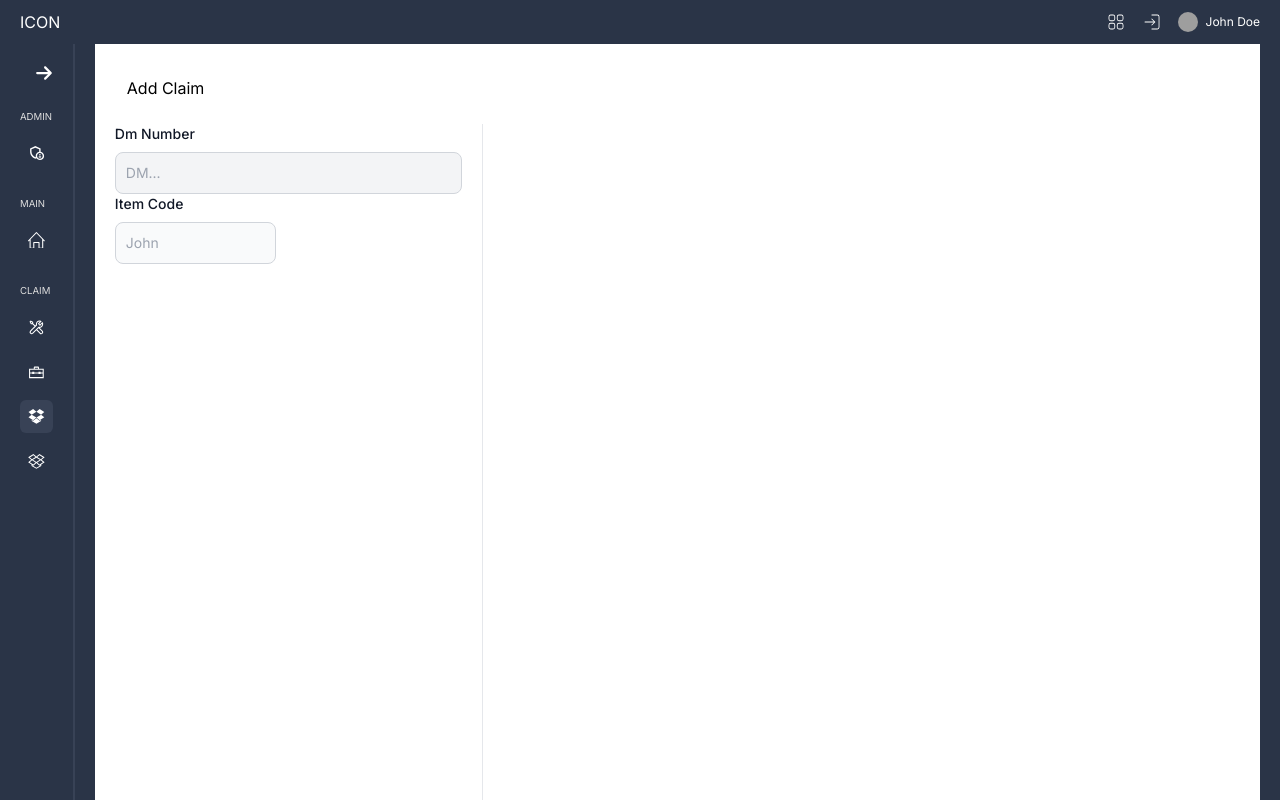
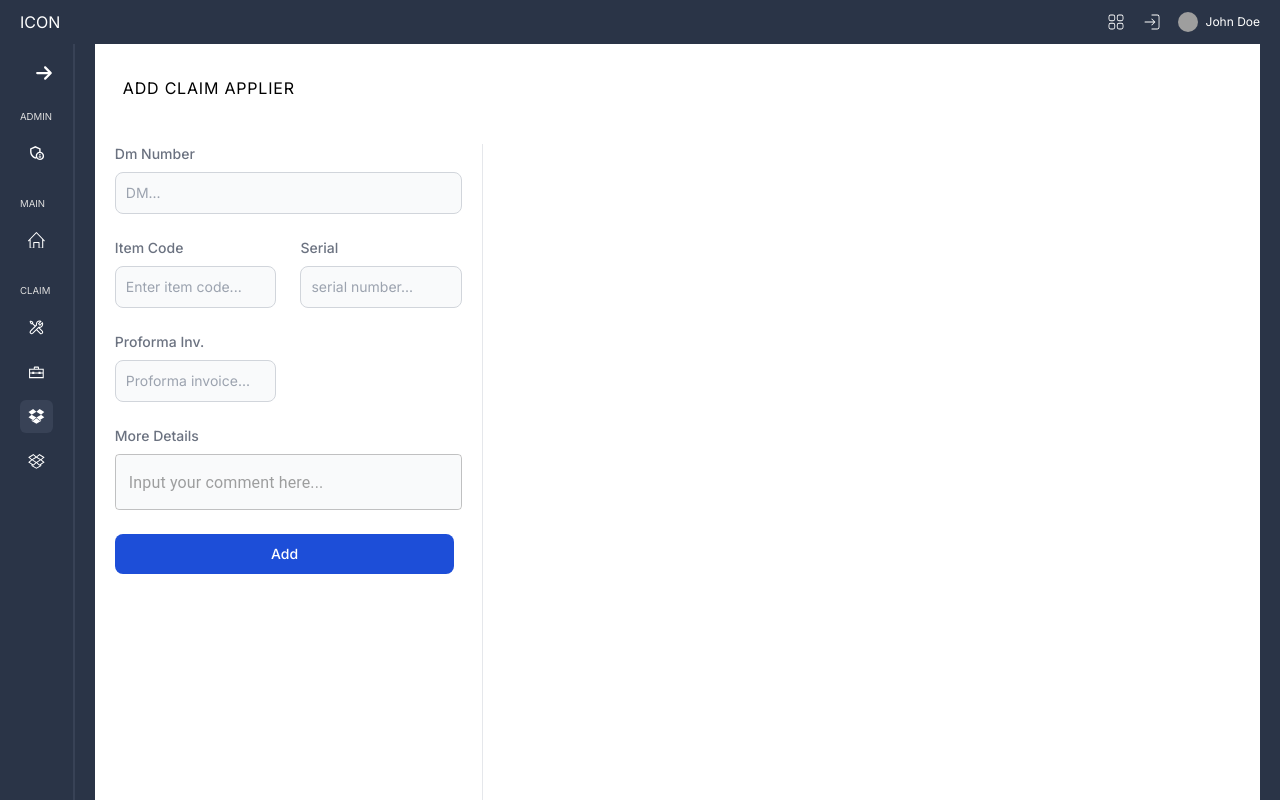
Before and after one commit to Nasaee/cliam-tracking, a React (Vite) app in the folder client/: page /add-appliers in a window 1280 px wide. Shown: the top 800 px of the page. Built offline with nearby package versions, Linux system fonts and the light colour scheme; grey boxes are pictures that could not be loaded.

Commit message:
client create form input add applier item

```diff
--- a/client/package.json
+++ b/client/package.json
@@ -33,6 +33,7 @@
   "devDependencies": {
     "@types/react": "^18.2.55",
     "@types/react-dom": "^18.2.19",
+    "@types/react-redux": "^7.1.33",
     "@typescript-eslint/eslint-plugin": "^6.21.0",
     "@typescript-eslint/parser": "^6.21.0",
     "@vitejs/plugin-react": "^4.2.1",
--- a/client/src/index.css
+++ b/client/src/index.css
@@ -9,9 +9,7 @@
 
 button {
   font-family: inherit;
-  border: transparent;
   border-radius: 8px;
-  outline: none;
 }
 
 a {
--- a/client/src/pages/AddClaimApplier.tsx
+++ b/client/src/pages/AddClaimApplier.tsx
@@ -1,73 +1,182 @@
-import { useState } from 'react';
-import Input from '../commponents/Input';
-import { useSelector } from 'react-redux';
+import { useForm } from 'react-hook-form';
+import { useSelector, useDispatch } from 'react-redux';
 import { RootState } from '../store/rootReducer';
+import { TextField } from '@mui/material';
+
+export type AddItemData = {
+  dmNumber: '';
+  itemCode:
+    | ''
+    | '544965'
+    | '544965A'
+    | '544965AF'
+    | '544965D'
+    | '544990'
+    | '544990A'
+    | '544990AF'
+    | '544990D'
+    | '544995'
+    | '544995A'
+    | '544995AF'
+    | '544995D';
+  serialNumber: '';
+  proformaInv: '';
+  additionInfo: '';
+};
 
 const AddClaimApplier = () => {
-  const defaultItemState = {
-    dmNumber: '',
+  const {
+    register,
+    handleSubmit,
+    reset,
+    formState: { errors },
+  } = useForm<AddItemData>();
+
+  const onSubmit = handleSubmit((data: AddItemData) => {
+    console.log(data);
+    reset({
+      dmNumber: data.dmNumber, // Keep dmNumber unchanged
       itemCode: '',
       serialNumber: '',
       proformaInv: '',
       additionInfo: '',
-  };
-  const [dmNumber, setDmNumber] = useState('');
-  const [addFormData, setAddFormData] = useState({ ...defaultItemState });
-  const applierToAddDB = useSelector(
-    (state: RootState) => state.applierToAddDB
-  );
-
-  const handleDmNumberChange = (event: React.ChangeEvent<HTMLInputElement>) => {
-    const value = event.target.value.toUpperCase();
-    setDmNumber(value);
-  };
-
-  const handleAddFormChange = (e: React.ChangeEvent<HTMLInputElement>) => {
-    e.preventDefault();
-    const fieldName = e.target.getAttribute('name') as string;
-    const fieldValue = e.target.value;
-    setAddFormData({ ...addFormData, [fieldName]: fieldValue });
-  };
+    });
+  });
   return (
     <section className='bg-white flex flex-col gap-6 text-black py-8'>
-      <h1 className='px-8'>Add Claim</h1>
+      <h1 className='mb-5 tracking-wider uppercase px-7'>Add Claim Applier</h1>
       <div className='grid grid-cols-[1fr_2fr] min-h-screen'>
-        <form className='add-items | min-w-[300px] max-w-[400px] border-r px-5'>
+        <form
+          className='add-items | flex flex-col gap-6 min-w-[300px] max-w-[400px] border-r px-5'
+          onSubmit={onSubmit}
+        >
           <div>
             <label
               htmlFor='first_name'
-              className='block mb-2 text-sm font-medium text-gray-900 '
+              className='block mb-2 text-sm font-medium text-gray-500 '
             >
               Dm Number
             </label>
             <input
               type='text'
-              name='dmNumber'
-              onChange={handleDmNumberChange}
-              value={dmNumber}
-              id='first_name'
-              className='bg-gray-100 border border-gray-300 text-gray-900 text-sm rounded-lg focus:ring-blue-500 focus:border-blue-500 block w-full p-2.5 '
+              id='itemCode'
+              autoComplete='off'
+              className='bg-gray-50 border border-gray-300 text-gray-900 text-sm rounded-lg block w-full p-2.5'
               placeholder='DM...'
-              required
+              {...register('dmNumber', {
+                required: 'This field is required',
+                validate: (value) =>
+                  value.startsWith('DM') || 'DM must start with "DM"',
+              })}
             />
+            {errors.dmNumber && (
+              <span className='text-red-500'>{errors.dmNumber.message}</span>
+            )}
           </div>
+
+          <div>
             <div className='grid gap-6 mb-6 md:grid-cols-2'>
+              {/* Item Code */}
               <div>
                 <label
-                htmlFor='first_name'
-                className='block mb-2 text-sm font-medium text-gray-900 '
+                  htmlFor='itemCode'
+                  className='block mb-2 text-sm font-medium text-gray-500'
                 >
                   Item Code
                 </label>
                 <input
                   type='text'
                   id='itemCode'
-                className='bg-gray-50 border border-gray-300 text-gray-900 text-sm rounded-lg focus:ring-blue-500 focus:border-blue-500 block w-full p-2.5 '
-                placeholder='John'
-                required
+                  className='bg-gray-50 border border-gray-300 text-gray-900 text-sm rounded-lg block w-full p-2.5'
+                  placeholder='Enter item code...'
+                  {...register('itemCode', {
+                    required: 'This field is required',
+                    validate: (value) =>
+                      [
+                        '',
+                        '544965',
+                        '544965A',
+                        '544965AF',
+                        '544965D',
+                        '544990',
+                        '544990A',
+                        '544990AF',
+                        '544990D',
+                        '544995',
+                        '544995A',
+                        '544995AF',
+                        '544995D',
+                      ].includes(value) || 'Invalid item code',
+                  })}
+                />
+                {errors.itemCode && (
+                  <span className='text-red-500'>
+                    {errors.itemCode.message}
+                  </span>
+                )}
+              </div>
+              {/* Serial Number */}
+              <div>
+                <label
+                  htmlFor='serialNumber'
+                  className='block mb-2 text-sm font-medium text-gray-500 '
+                >
+                  Serial
+                </label>
+                <input
+                  type='text'
+                  id='serialNumber'
+                  className='bg-gray-50 border border-gray-300 text-gray-900 text-sm rounded-lg  block w-full p-2.5'
+                  placeholder='serial number...'
+                  autoComplete='off'
+                  {...register('serialNumber', {
+                    required: 'This field is required',
+                  })}
+                />
+              </div>
+              {/* Proforma Inv. */}
+              <div>
+                <label
+                  htmlFor='proformaInv'
+                  className='block mb-2 text-sm font-medium text-gray-500 '
+                >
+                  Proforma Inv.
+                </label>
+                <input
+                  type='text'
+                  id='proformaInv'
+                  className='bg-gray-50 border border-gray-300 text-gray-900 text-sm rounded-lg  block w-full p-2.5'
+                  placeholder='Proforma invoice...'
+                  autoComplete='off'
+                  {...register('proformaInv')}
                 />
               </div>
             </div>
+            {/* More Details */}
+            <div>
+              <label
+                htmlFor='proformaInv'
+                className='block mb-2 text-sm font-medium text-gray-500 '
+              >
+                More Details
+              </label>
+              <TextField
+                type='text'
+                id='additionInfo'
+                className='bg-gray-50 border border-gray-300 text-gray-900 text-sm rounded-lg  block w-full p-2.5'
+                placeholder='Input your comment here...'
+                autoComplete='off'
+                {...register('additionInfo')}
+              />
+            </div>
+          </div>
+
+          <button
+            type='submit'
+            className='text-white bg-blue-700 hover:bg-blue-800 focus:ring-4 focus:ring-blue-300 font-medium rounded-lg text-sm px-5 py-2.5 me-2 mb-2 dark:bg-blue-600 dark:hover:bg-blue-700 focus:outline-none dark:focus:ring-blue-800'
+          >
+            Add
+          </button>
         </form>
         <div className='table'></div>
       </div>
--- a/client/tailwind.config.js
+++ b/client/tailwind.config.js
@@ -4,5 +4,5 @@ export default {
   theme: {
     extend: {},
   },
-  plugins: [import('daisyui')],
+  plugins: [],
 };
--- a/package.json
+++ b/package.json
@@ -9,8 +9,5 @@
   "keywords": [],
   "author": "nasaee <nasaee.dev@gmail.com>",
   "license": "ISC",
-  "repository": "https://github.com/Nasaee/cliam-tracking.git",
-  "devDependencies": {
-    "daisyui": "^4.7.2"
-  }
+  "repository": "https://github.com/Nasaee/cliam-tracking.git"
 }
```
Also changed, not shown: 2 other files (tests, documents, lock files or other folders). Lines whose indentation alone changed are shown as unchanged.
